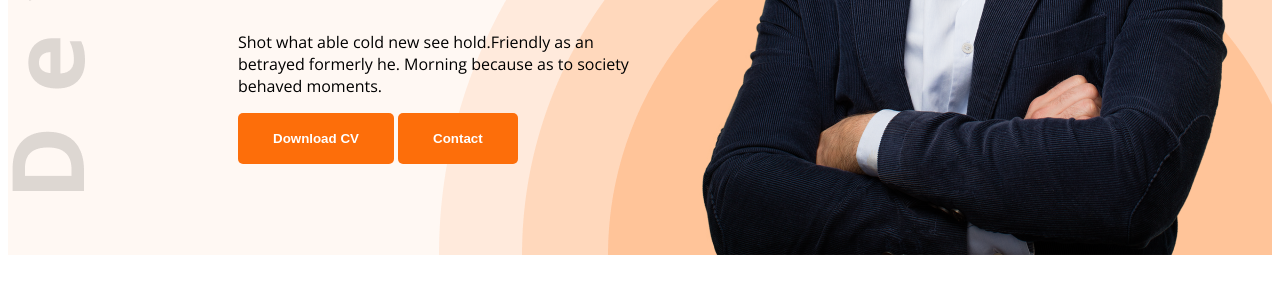
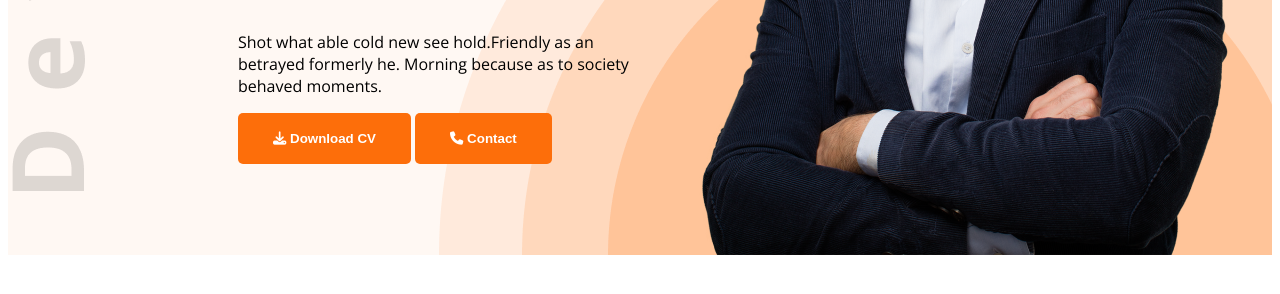
Before and after one commit to TanveerHossain752/web-dev-portfolio, a plain HTML site: page index.html in a window 1280 px wide. Shown: the part 580-874 px from the top of the page. Drawn offline with nearby package versions, Linux system fonts and the light colour scheme.

Commit message:
added awesome icon

```diff
--- a/index.html
+++ b/index.html
@@ -11,6 +11,7 @@
         href="https://fonts.googleapis.com/css2?family=Open+Sans:ital,wght@0,300..800;1,300..800&family=Poppins&display=swap"
         rel="stylesheet">
     <link rel="stylesheet" href="styles/portfolio.css">
+    <script src="https://kit.fontawesome.com/f910882d47.js" crossorigin="anonymous"></script>
 
 </head>
 
@@ -30,8 +31,8 @@
                 <h1 class="bannar-title">Mary Hardy</h1>
                 <p class="bannar-description">Shot what able cold new see hold.Friendly as an betrayed formerly he.
                     Morning because as to society behaved moments.</p>
-                <button class="btn-primary">Download CV</button>
-                <button class="btn-primary">Contact</button>
+                <button class="btn-primary"><i class="fa-solid fa-download"></i> Download CV</button>
+                <button class="btn-primary"><i class="fa-solid fa-phone"></i> Contact</button>
             </div>
             <img class="bannar-profile-pic" src="images/hardy.png" alt="">
         </div>
```
